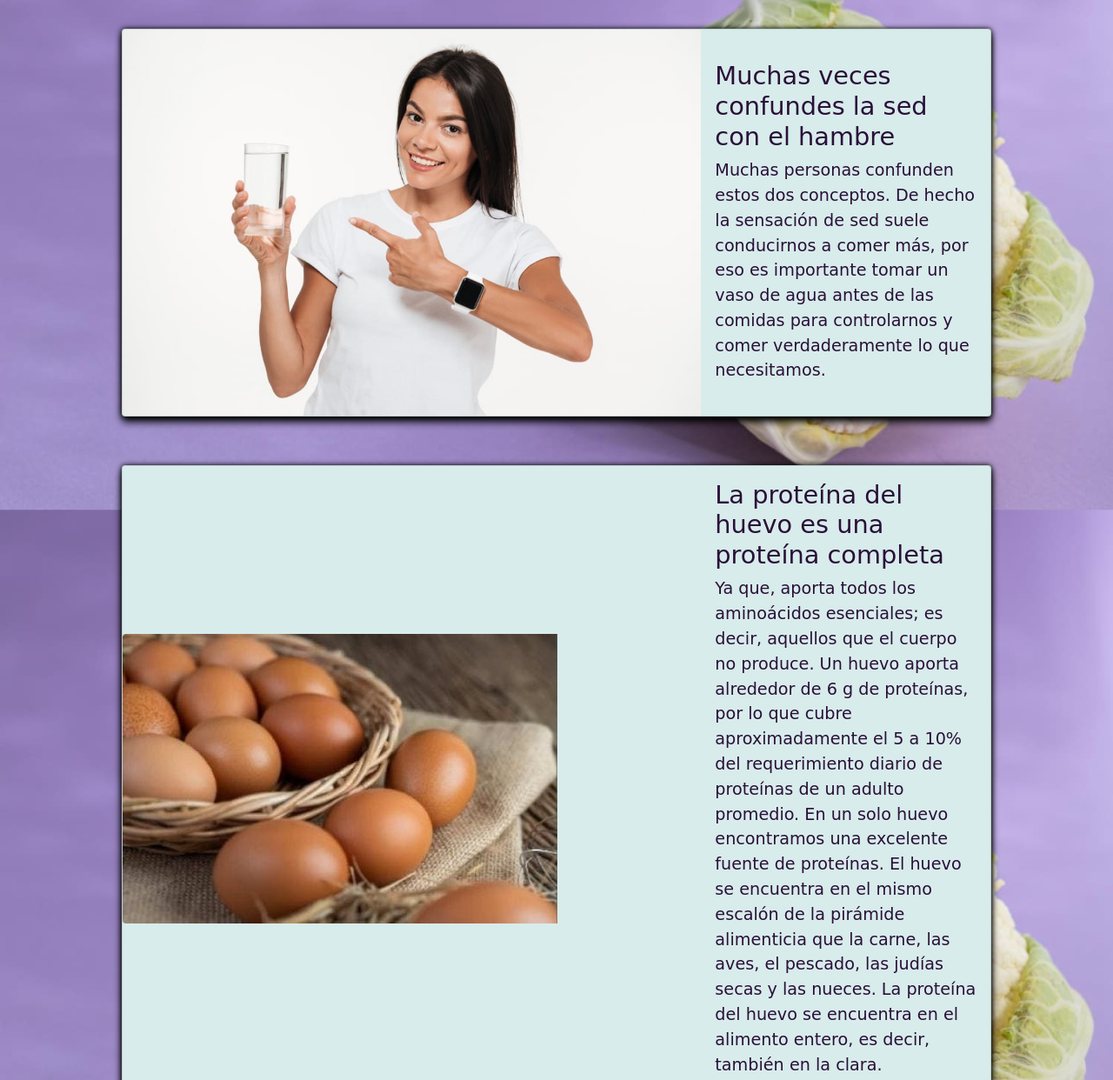
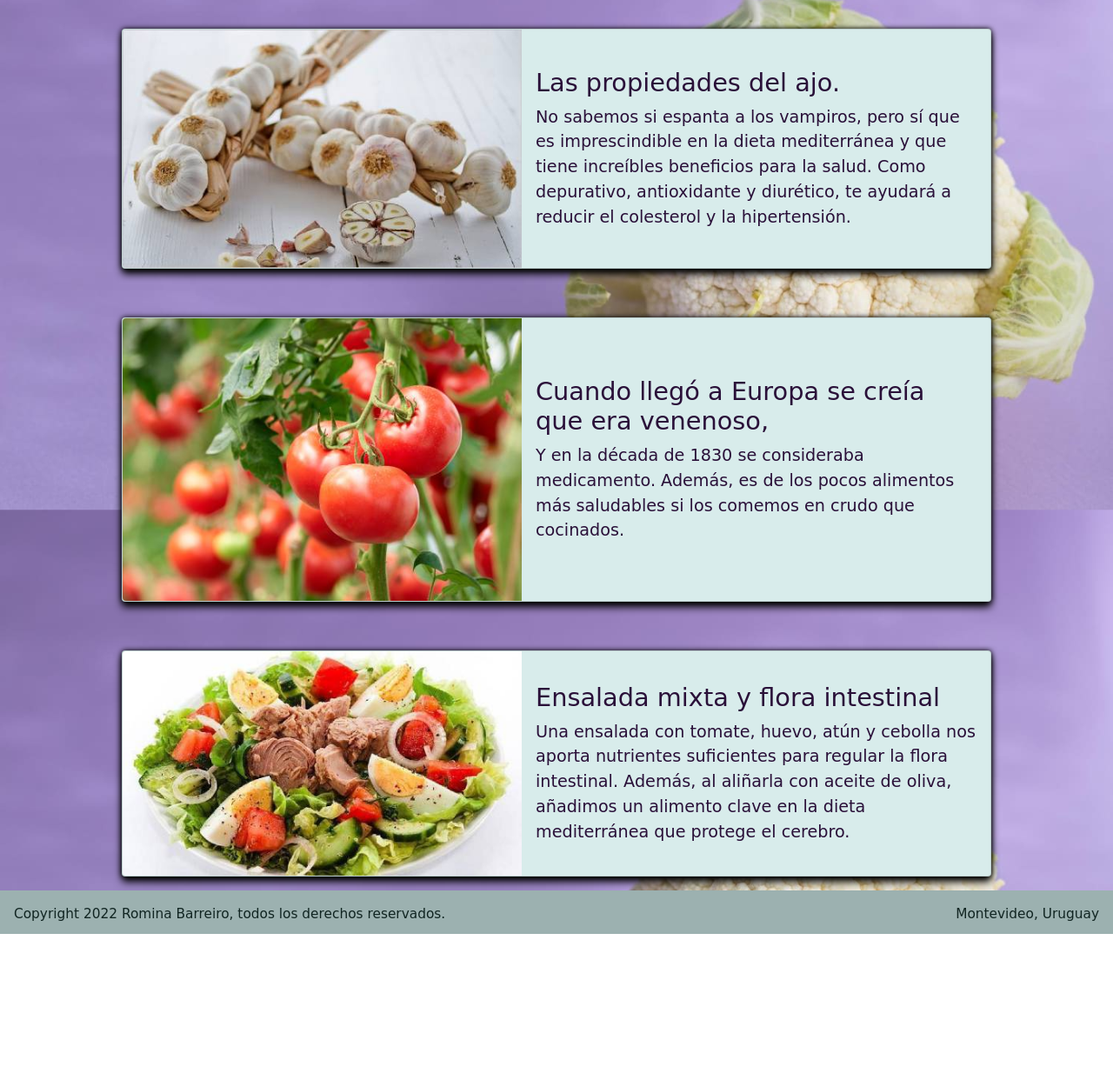
Before and after one commit to CcaliopDev/RoBarreiro_Santander, a website: page pages/articulos.html in a window 1280 px wide. Shown: the part 267-1509 px from the top of the page at 87% size. After the commit the page ends 1341 px from the top, so only its background shows below. Drawn offline with nearby package versions, Linux system fonts and the light colour scheme; a web font is replaced by a local one.

Commit message:
arregle dejalles de fonts sizes, imagenes en cards y scroll horizontal

```diff
--- a/pages/articulos.html
+++ b/pages/articulos.html
@@ -86,23 +86,24 @@
 
           <div class="card mb-3" style="max-width: 1000px;">
             <div class="row g-0 d-flex align-items-center">
-              <div class="col-md-6 col-lg-8">
+              <div class="col-md-6 col-lg-8 card__image">
                 <img
-                  src="../img/articulo-agua.jpg"
+                  src="../img/ajo.jpg"
                   class="img-fluid rounded-start"
-                  alt="mujer tomando agua"
+                  alt="ajo"
                 />
               </div>
-              <div class="col-md-6 col-lg-4">
+              <div class="col-md-6 col-lg-4 card__content">
                 <div class="card-body">
                   <h5 class="card-title">
-                    Muchas veces confundes la sed con el hambre
+                    Las propiedades del ajo.
                   </h5>
                   <p class="card-text">
-                    Muchas personas confunden estos dos conceptos. De hecho la
-                    sensación de sed suele conducirnos a comer más, por eso es
-                    importante tomar un vaso de agua antes de las comidas para
-                    controlarnos y comer verdaderamente lo que necesitamos.
+                    No sabemos si espanta a los vampiros, pero sí que es
+                    imprescindible en la dieta mediterránea y que tiene
+                    increíbles beneficios para la salud. Como depurativo,
+                    antioxidante y diurético, te ayudará a reducir el colesterol
+                    y la hipertensión.
                   </p>
                 </div>
               </div>
@@ -110,29 +111,22 @@
           </div>
           <div class="card mb-3" style="max-width: 1000px;">
             <div class="row g-0 d-flex align-items-center">
-              <div class="col-md-6 col-lg-8">
+              <div class="col-md-6 col-lg-8 card__image">
                 <img
-                  src="../img/Huevo.jpg"
+                  src="../img/tomates.jpg"
                   class="img-fluid rounded-start"
-                  alt="Huevo"
+                  alt="tomates"
                 />
               </div>
-              <div class="col-md-6 col-lg-4">
+              <div class="col-md-6 col-lg-4 card__content">
                 <div class="card-body">
                   <h5 class="card-title">
-                    La proteína del huevo es una proteína completa
+                    Cuando llegó a Europa se creía que era venenoso,
                   </h5>
                   <p class="card-text">
-                    Ya que, aporta todos los aminoácidos esenciales; es decir,
-                    aquellos que el cuerpo no produce. Un huevo aporta alrededor
-                    de 6 g de proteínas, por lo que cubre aproximadamente el 5 a
-                    10% del requerimiento diario de proteínas de un adulto
-                    promedio. En un solo huevo encontramos una excelente fuente
-                    de proteínas. El huevo se encuentra en el mismo escalón de
-                    la pirámide alimenticia que la carne, las aves, el pescado,
-                    las judías secas y las nueces. La proteína del huevo se
-                    encuentra en el alimento entero, es decir, también en la
-                    clara.
+                    Y en la década de 1830 se consideraba medicamento. Además,
+                    es de los pocos alimentos más saludables si los comemos en
+                    crudo que cocinados.
                   </p>
                 </div>
               </div>
@@ -140,35 +134,24 @@
           </div>
           <div class="card mb-3" style="max-width: 1000px;">
             <div class="row g-0 d-flex align-items-center">
-              <div class="col-md-6 col-lg-8">
+              <div class="col-md-6 col-lg-8 card__image">
                 <img
-                  src="../img/articulo-platano.jpg"
+                  src="../img/ensalada.jpg"
                   class="img-fluid rounded-start"
-                  alt="imagen de bananas"
+                  alt="Ensalada"
                 />
               </div>
-              <div class="col-md-6 col-lg-4">
+              <div class="col-md-6 col-lg-4 card__content">
                 <div class="card-body">
                   <h5 class="card-title">
-                    El plátano sí ayuda a controlar el peso!, Lo tiene todo.
+                    Ensalada mixta y flora intestinal
                   </h5>
                   <p class="card-text">
-                    es sabroso, nos ayuda a sentirnos saciados y, contrariamente
-                    a lo que se cree, no es muy calórico. Su sabor y su textura
-                    han hecho de esta fruta una de nuestras preferidas. Casi la
-                    mitad de la población dice tomar un plátano al día, pero
-                    también tiene detractores: la idea de que engorda está muy
-                    extendida. La confusión quizá se debe a que aporta unas 70
-                    kcal por cada 100 g, aunque en realidad un plátano mediano
-                    pelado pesa unos 80 g, así que acaba teniendo el mismo
-                    aporte calórico que otras piezas de fruta. Su fibra le
-                    confiere un efecto saciante muy beneficioso. Pero aún hay
-                    más: su alto contenido en pectina contribuye al control de
-                    la grelina (la hormona implicada en el aumento del apetito)
-                    y el de leptina ayuda a alcanzar el estado de saciedad y
-                    aumenta el gasto energético. El dato lo ha confirmado un
-                    estudio realizado por investigadores de la Facultad de
-                    Medicina de la Universidad Complutense de Madrid.
+                    Una ensalada con tomate, huevo, atún y cebolla nos aporta
+                    nutrientes suficientes para regular la flora intestinal.
+                    Además, al aliñarla con aceite de oliva, añadimos un
+                    alimento clave en la dieta mediterránea que protege el
+                    cerebro.
                   </p>
                 </div>
               </div>
--- a/scss/misc/_mixins.scss
+++ b/scss/misc/_mixins.scss
@@ -7,8 +7,8 @@
     'header'
     'main'
     'footer';
-  grid-template-columns: 100vw;
   grid-template-rows: auto 1fr auto;
+  grid-template-columns: 100%;
 }
 
 header {
--- a/scss/misc/_normalize.scss
+++ b/scss/misc/_normalize.scss
@@ -19,7 +19,7 @@ $font-s: (
   h1-mobile: 3.5em,
   h2-mobile: 2.8em,
   h3-mobile: 2.4em,
-  p-mobile: 0.8em,
+  p-mobile: 1.1em,
 );
 
 /* Globales */
@@ -43,7 +43,8 @@ h3 {
   font-size: map-get($font-s, h3-mobile);
 }
 
-p {
+p,
+li {
   font-size: map-get($font-s, p-mobile);
   margin-bottom: 0;
 }
--- a/scss/partials/_footer.scss
+++ b/scss/partials/_footer.scss
@@ -1,7 +1,7 @@
 footer {
   @include flexbox(column, space-between, flex-start);
   background-color: rgba(97, 130, 129, 0.623);
-  padding: 2rem;
+  padding: 1rem;
   width: 100%;
   color: #112522;
   height: 90px;
@@ -13,6 +13,7 @@ footer {
 @media screen and (min-width: 590px) {
   footer {
     flex-direction: row;
+    height: 50px;
   }
 }
 @media screen and (min-width: 880px) {
--- a/scss/views/_articulos.scss
+++ b/scss/views/_articulos.scss
@@ -13,6 +13,19 @@
     font-family: 'courgette' !important;
     font-size: 3em;
     font-weight: bold;
+  }
+  & .card {
+    &__image {
+      flex: 1 1 120px;
+      // aspect-ratio: 1 / 1;
+      & img {
+        width: 100%;
+        height: auto;
+      }
+    }
+    &__content {
+      flex: 1 1 200px;
+    }
   }
 }
 
--- a/scss/views/_nosotros.scss
+++ b/scss/views/_nosotros.scss
@@ -38,6 +38,9 @@ body > .servicios {
     padding-top: 8rem;
     padding-left: 7rem;
     padding-right: 7rem;
+    &__contenido {
+      margin: 2rem;
+    }
   }
 }
 
--- a/scss/views/_recetas.scss
+++ b/scss/views/_recetas.scss
@@ -55,7 +55,6 @@
   }
   &__ingredientes {
     padding: 1rem;
-    font-size: 0.8em;
   }
   &__img {
     height: auto;
```
Also changed, not shown: css/main.css, img/ajo.jpg (added), img/ensalada.jpg (added), img/tomates.jpg (added).
